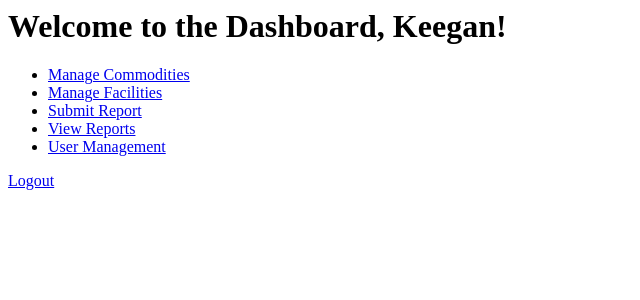
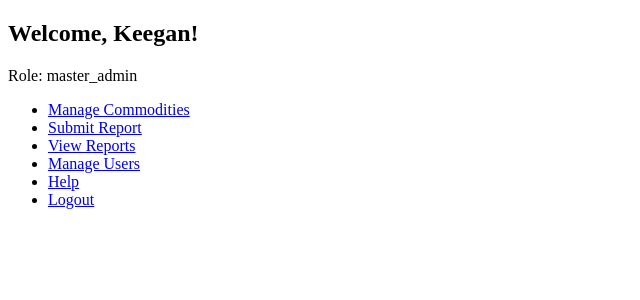
Before and after one commit to Keegan2024/My-inventory, a Flask app: template templates/dashboard.html in a window 1280 px wide. Shown: the top 300 px of the page, without its empty margins (0-640 px from the left). Run offline with Flask 3, Linux system fonts and the light colour scheme; the template is opened without the code that fills it: values that come from a table or form of the project are taken from there, others are empty; data comes from the database, SQL or seed files in the repository.

Commit message:
Update dashboard.html

```diff
--- a/templates/dashboard.html
+++ b/templates/dashboard.html
@@ -1,9 +1,20 @@
-<h1>Welcome to the Dashboard, {{ user.username }}!</h1>
-<ul>
-    <li><a href="{{ url_for('manage_commodities') }}">Manage Commodities</a></li>
-    <li><a href="{{ url_for('manage_facilities') }}">Manage Facilities</a></li>
-    <li><a href="{{ url_for('submit_report') }}">Submit Report</a></li>
-    <li><a href="{{ url_for('view_reports') }}">View Reports</a></li>
-    <li><a href="{{ url_for('manage_users') }}">User Management</a></li>
-</ul>
-<a href="{{ url_for('logout') }}">Logout</a>
+<!DOCTYPE html>
+<html>
+<head>
+    <title>Dashboard</title>
+</head>
+<body>
+    <h2>Welcome, {{ user.username }}!</h2>
+    <p>Role: {{ user.role }}</p>
+    <ul>
+        <li><a href="{{ url_for('commodities') }}">Manage Commodities</a></li>
+        <li><a href="{{ url_for('submit_report') }}">Submit Report</a></li>
+        <li><a href="{{ url_for('reports') }}">View Reports</a></li>
+        {% if user.role == 'master_admin' %}
+            <li><a href="{{ url_for('users') }}">Manage Users</a></li>
+        {% endif %}
+        <li><a href="{{ url_for('help_page') }}">Help</a></li>
+        <li><a href="{{ url_for('logout') }}">Logout</a></li>
+    </ul>
+</body>
+</html>
```
